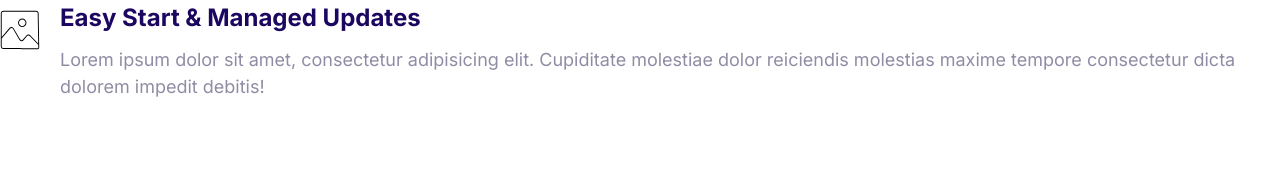
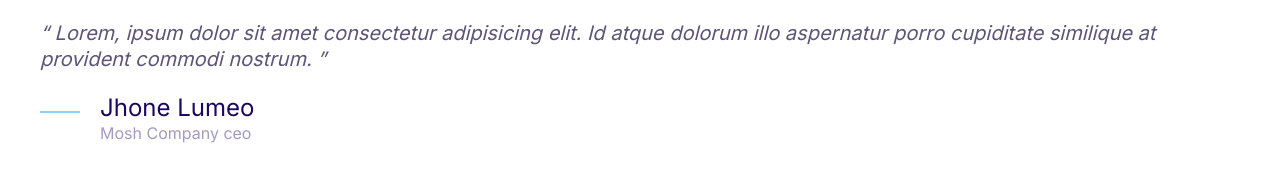
Before and after one commit to caiudias/cursomosh, a plain HTML site: page index.html in a window 1280 px wide. Drawn offline with Linux system fonts and the light colour scheme.

Commit message:
sorted quotes.

```diff
--- a/css/styles.css
+++ b/css/styles.css
@@ -4,6 +4,7 @@
   --color-accent: #ff3400;
   --color-headings: #1b0760;
   --color-body: #918ca4;
+  --color-body-darker: #5c5577;
   --color-border: #ccc;
   --border-radius: 30px;
 }
@@ -315,3 +316,44 @@ a {
 .media__image {
   margin-top: 1rem;
 }
+/*Quotes*/
+.quote {
+  font-size: 3rem;
+  font-style: italic;
+  color: var(--color-body-darker);
+  line-height: 1.3;
+}
+
+.quote__text::before {
+  content: open-quote;
+}
+.quote__text::after {
+  content: close-quote;
+}
+.quote__author {
+  font-size: 3rem;
+  font-weight: 500;
+  font-style: normal;
+  margin-bottom: 0;
+}
+.quote__organization {
+  font-size: 2rem;
+  color: var(--color-headings);
+  font-style: normal;
+  opacity: 0.4;
+}
+.quote__line {
+  position: relative;
+  bottom: 10px;
+}
+@media screen and (min-width: 1024px) {
+  .quote {
+    font-size: 2rem;
+  }
+  .quote__author {
+    font-size: 2.4rem;
+  }
+  .quote__organization {
+    font-size: 1.6rem;
+  }
+}
--- a/index.html
+++ b/index.html
@@ -15,20 +15,25 @@
     <link rel="stylesheet" href="css/styles.css" />
   </head>
   <body>
+    <blockquote class="quote">
+      <p class="quote__text">
+        Lorem, ipsum dolor sit amet consectetur adipisicing elit. Id atque
+        dolorum illo aspernatur porro cupiditate similique at provident commodi
+        nostrum.
+      </p>
+      <footer>
         <div class="media">
           <div class="media__image">
-        <svg class="icon icon--primary">
-          <use xlink:href="images/sprite.svg#snap"></use>
+            <svg class="icon icon--primary quote__line">
+              <use xlink:href="images/sprite.svg#line"></use>
             </svg>
           </div>
           <div class="media__body">
-        <h3 class="media__title">Easy Start & Managed Updates</h3>
-        <p>
-          Lorem ipsum dolor sit amet, consectetur adipisicing elit. Cupiditate
-          molestiae dolor reiciendis molestias maxime tempore consectetur dicta
-          dolorem impedit debitis!
-        </p>
+            <h3 class="media__title quote__author">Jhone Lumeo</h3>
+            <p class="quote__organization">Mosh Company ceo</p>
           </div>
         </div>
+      </footer>
+    </blockquote>
   </body>
 </html>
```
Also changed, not shown: components/quotes.html (added, +19 -0 lines). Lines whose indentation alone changed are shown as unchanged.
